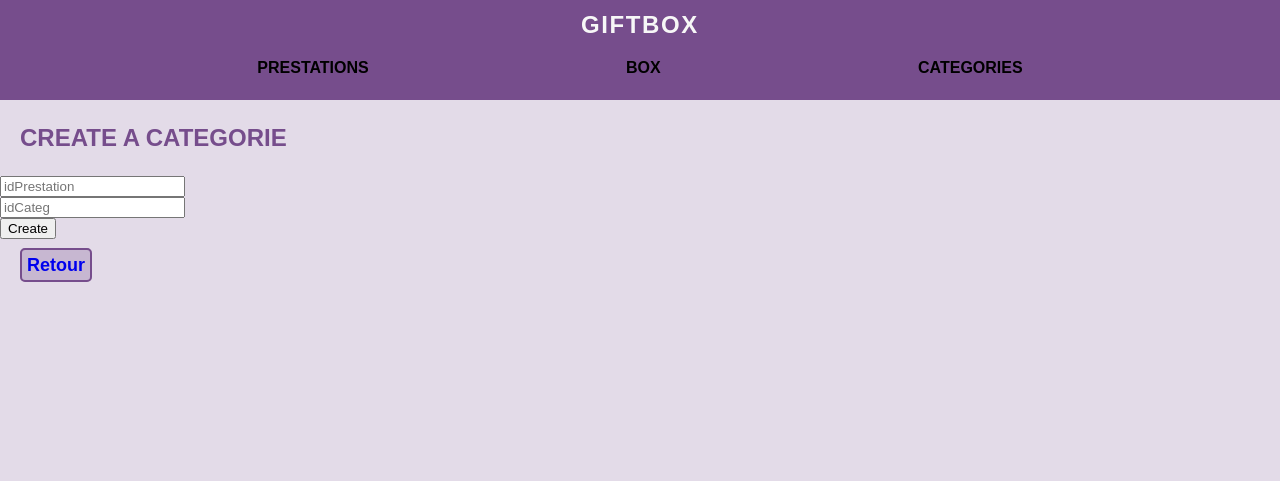
After one commit to 4n0m4lie/Architecture-Logiciel-s4, a PHP site: template gift.appli/src/app/views/VueGetLiaisonPrestationCategorie.twig in a window 1280 px wide. The commit adds this page. Shown: the top 481 px of the page. Run offline with PHP 8.4, Linux system fonts and the light colour scheme; the template is opened without the code that fills it, so the values that code supplies are empty; style sheets or scripts are compiled from the project's sources; some libraries are stand-ins or nearby versions.

Commit message:
ajout liaison

```diff
--- a/gift.appli/src/app/actions/PostLiaisonPrestationCategorieAction.php
+++ b/gift.appli/src/app/actions/PostLiaisonPrestationCategorieAction.php
@@ -25,7 +25,7 @@ class PostLiaisonPrestationCategorieAction extends AbstractAction{
         }
 
         try {
-            $categorie = $this->catalogue->liaisonPrestationCategorie($body);
+            $categorie = $this->catalogue->liaisonPrestationCategorie($body('id'),$body('cat_id'));
         }catch (OrmException $e){
             throw new HttpBadRequestException($request, $e->getMessage());
         }
--- a/gift.appli/src/app/views/VueCategories.twig
+++ b/gift.appli/src/app/views/VueCategories.twig
@@ -11,6 +11,7 @@
         </div>
 
         <a href="#" onclick="window.history.go(-1)" class="bouton">Retour</a>
+        <a href='{{ url_for('getCategorieCreate')}}' class="bouton">Creer</a>
     </div>
 
 {% endblock %}
--- /dev/null
+++ b/gift.appli/src/app/views/VueGetLiaisonPrestationCategorie.twig
@@ -0,0 +1,14 @@
+{% extends "Skeleton.twig" %}
+
+{% block content %}
+    <div>
+        <p class="titre">Create a Categorie</p>
+        <form action="/categorie/create" method="post" id="form-new-categorie">
+            <div><label for="idPrestation"></label><input type="text" id="idPrestation" name="idPrestation" placeholder="idPrestation"></div>
+            <div><label for="idCateg"></label><input type="text" id="idCateg" name="idCateg" placeholder="idCateg"></div>
+            <button  type="submit">Create</button>
+        </form>
+
+        <a href="#" onclick="window.history.go(-1)" class="bouton">Retour</a>
+    </div>
+{% endblock %}
--- a/gift.appli/src/core/domain/Prestation.php
+++ b/gift.appli/src/core/domain/Prestation.php
@@ -7,6 +7,8 @@ class Prestation extends \Illuminate\Database\Eloquent\Model{
     protected $primaryKey="id";
     public $keyType='string';
 
+
+
     public function box2presta(){
         return $this->belongsToMany('gift\appli\core\domain\Box','box2presta', 'presta_id', 'box_id');
     }
@@ -15,6 +17,10 @@ class Prestation extends \Illuminate\Database\Eloquent\Model{
         return $this->belongsTo('gift\appli\core\domain\Categorie', 'cat_id');
     }
 
+    public static function modifyIdCateg(int $idPrest,int $idCateg)
+    {
+        Prestation::where('id',$idPrest)->update(['cat_id'=>$idCateg]);
+    }
 
 
 }
--- a/gift.appli/src/core/service/ICatalogue.php
+++ b/gift.appli/src/core/service/ICatalogue.php
@@ -18,4 +18,6 @@ interface ICatalogue
 
     public function modifyPrestation(array $valeurs);
 
+    public function liaisonPrestationCategorie(int $idPrest,int $idCateg);
+
 }
```
Also changed, not shown: gift.appli/src/app/views/VuePostLiaisonCatPresta.twig (added, +10 -0 lines), gift.appli/src/core/service/Catalogue.php (+13 -2 lines).
